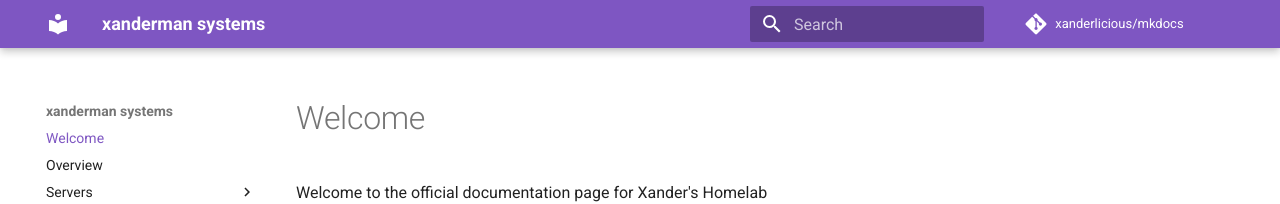
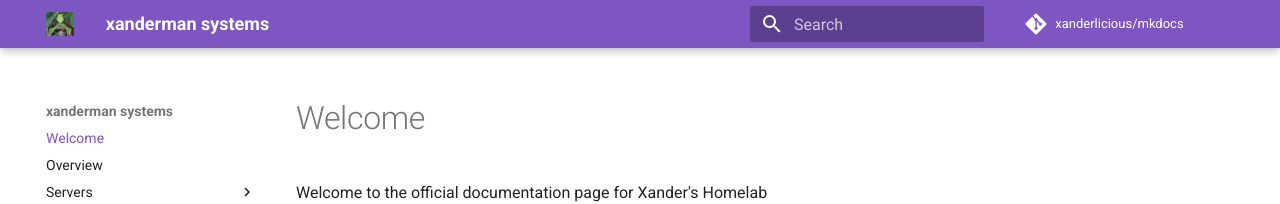
Before and after one commit to Xanderlicious/mkdocs, an MkDocs documentation site: the page built from docs/index.md, in a window 1280 px wide. Shown: the top 204 px of the page. Built offline with MkDocs 1.6.1 and Material for MkDocs 9.7.7, drawn with Linux system fonts in a browser that asks for light colours; comment, search, counter and statistics services are not loaded.

Commit message:
added logo

```diff
--- a/mkdocs.yml
+++ b/mkdocs.yml
@@ -34,7 +34,7 @@ nav:
 
 
 theme:
-  #logo: images/xandermansystems.png
+  logo: images/brainiac.jpg
   name: 'material'
   palette:
     primary: deep purple
```
